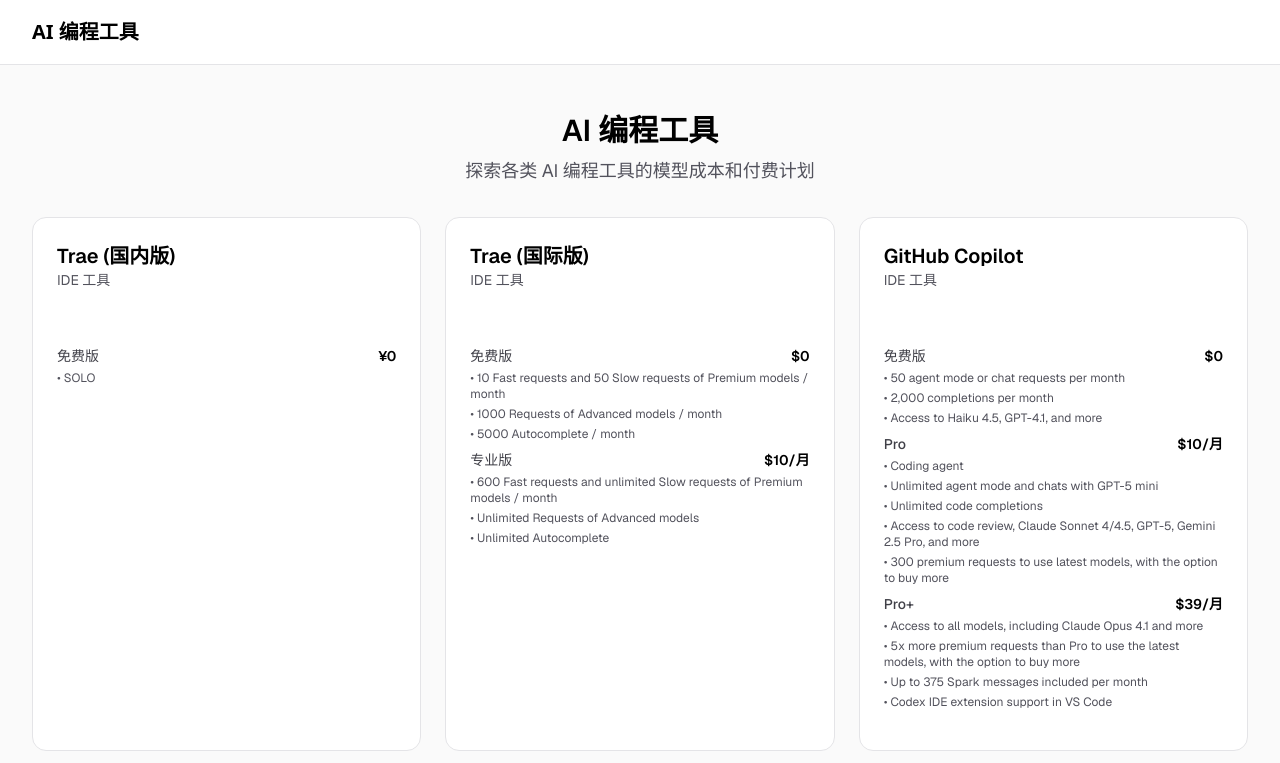
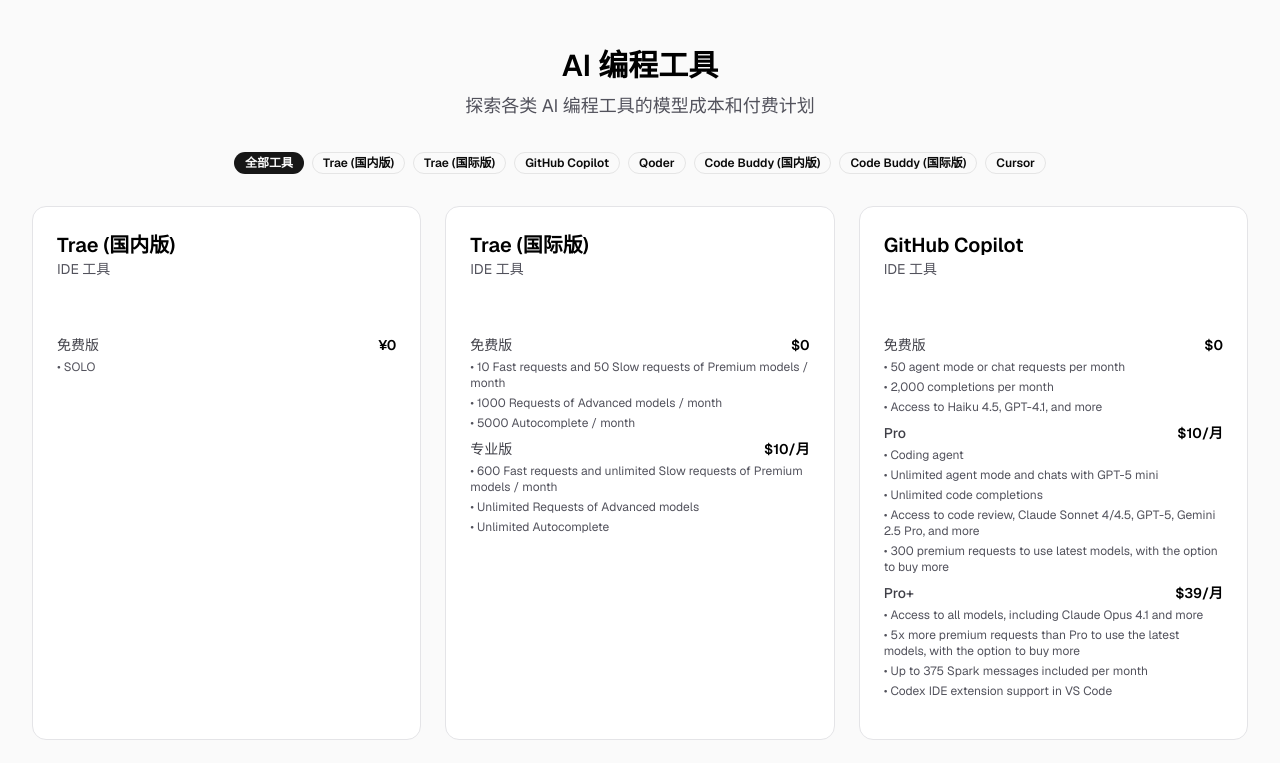
Before and after one commit to yc-w-cn/vibe-coding, a Next.js app: page / in a window 1280 px wide. Shown: the top 763 px of the page. Built offline with nearby package versions, Linux system fonts and the light colour scheme.

Commit message:
feat: 添加工具筛选功能并优化布局
- 在首页添加工具筛选功能，支持按工具名称筛选
- 移除全局导航栏，将布局简化
- 使用cn工具函数优化类名组合

```diff
--- a/src/app/layout.tsx
+++ b/src/app/layout.tsx
@@ -2,7 +2,8 @@
 
 import type { Metadata } from 'next';
 import { Geist, Geist_Mono } from 'next/font/google';
-import Link from 'next/link';
+
+import { cn } from '@/lib/utils';
 
 const geistSans = Geist({
   variable: '--font-geist-sans',
@@ -27,20 +28,8 @@
   return (
     <html lang="zh-CN">
       <body
-        className={`${geistSans.variable} ${geistMono.variable} antialiased`}
+        className={cn(geistSans.variable, geistMono.variable, 'antialiased')}
       >
-        <nav className="border-b border-zinc-200 dark:border-zinc-800 bg-white/80 dark:bg-zinc-900/80 backdrop-blur-sm sticky top-0 z-50">
-          <div className="w-full max-w-7xl mx-auto px-4 sm:px-6 lg:px-8">
-            <div className="flex justify-between items-center h-16">
-              <Link
-                href="/"
-                className="text-xl font-semibold text-black dark:text-zinc-50"
-              >
-                AI 编程工具
-              </Link>
-            </div>
-          </div>
-        </nav>
         {children}
       </body>
     </html>
--- a/src/app/page.tsx
+++ b/src/app/page.tsx
@@ -1,18 +1,36 @@
 'use client';
 
+import { useState } from 'react';
 import Link from 'next/link';
 
+import { Badge } from '@/components/ui/badge';
 import {
   Card,
   CardContent,
   CardDescription,
-  CardFooter,
   CardHeader,
   CardTitle,
 } from '@/components/ui/card';
 import { aiTools } from '@/data/ai-tools-index';
 
 export default function Home() {
+  const [selectedTools, setSelectedTools] = useState<string[]>([]);
+
+  const filteredTools =
+    selectedTools.length > 0
+      ? aiTools.filter((tool) => selectedTools.includes(tool.name))
+      : aiTools;
+
+  const uniqueToolNames = [...new Set(aiTools.map((tool) => tool.name))];
+
+  const toggleToolSelection = (toolName: string) => {
+    setSelectedTools((prev) =>
+      prev.includes(toolName)
+        ? prev.filter((name) => name !== toolName)
+        : [...prev, toolName],
+    );
+  };
+
   return (
     <div className="min-h-screen bg-zinc-50 font-sans dark:bg-black">
       <main className="w-full max-w-7xl mx-auto py-12 px-4 sm:px-6 lg:px-8">
@@ -25,11 +43,42 @@
           </p>
         </div>
 
+        {/* 工具筛选器 */}
+        <div className="mb-8">
+          <div className="flex flex-wrap gap-2 justify-center">
+            <Badge
+              variant={selectedTools.length === 0 ? 'default' : 'outline'}
+              className="cursor-pointer"
+              onClick={() => {
+                setSelectedTools([]);
+              }}
+            >
+              全部工具
+            </Badge>
+            {uniqueToolNames.map((toolName) => (
+              <Badge
+                key={toolName}
+                variant={
+                  selectedTools.includes(toolName) ? 'default' : 'outline'
+                }
+                className="cursor-pointer"
+                onClick={() => {
+                  toggleToolSelection(toolName);
+                }}
+              >
+                {toolName}
+              </Badge>
+            ))}
+          </div>
+        </div>
+
         {/* 工具列表 */}
         <div className="grid grid-cols-1 md:grid-cols-2 lg:grid-cols-3 gap-6">
-          {aiTools.map((tool) => (
-            <Link key={tool.id} href={`/tools/${tool.id}`}>
-              <Card className="border-zinc-200 dark:border-zinc-800 bg-white dark:bg-zinc-900 shadow-none hover:shadow-sm transition-shadow cursor-pointer h-full flex flex-col">
+          {filteredTools.map((tool) => (
+            <Card
+              key={tool.id}
+              className="border-zinc-200 dark:border-zinc-800 bg-white dark:bg-zinc-900 shadow-none hover:border-gray-500 transition-shadow h-full flex flex-col"
+            >
               <CardHeader className="pb-4">
                 <div>
                   <CardTitle className="text-xl font-semibold text-black dark:text-zinc-50">
@@ -71,7 +120,6 @@
                 </div>
               </CardContent>
             </Card>
-            </Link>
           ))}
         </div>
       </main>
```
Lines whose indentation alone changed are shown as unchanged.
